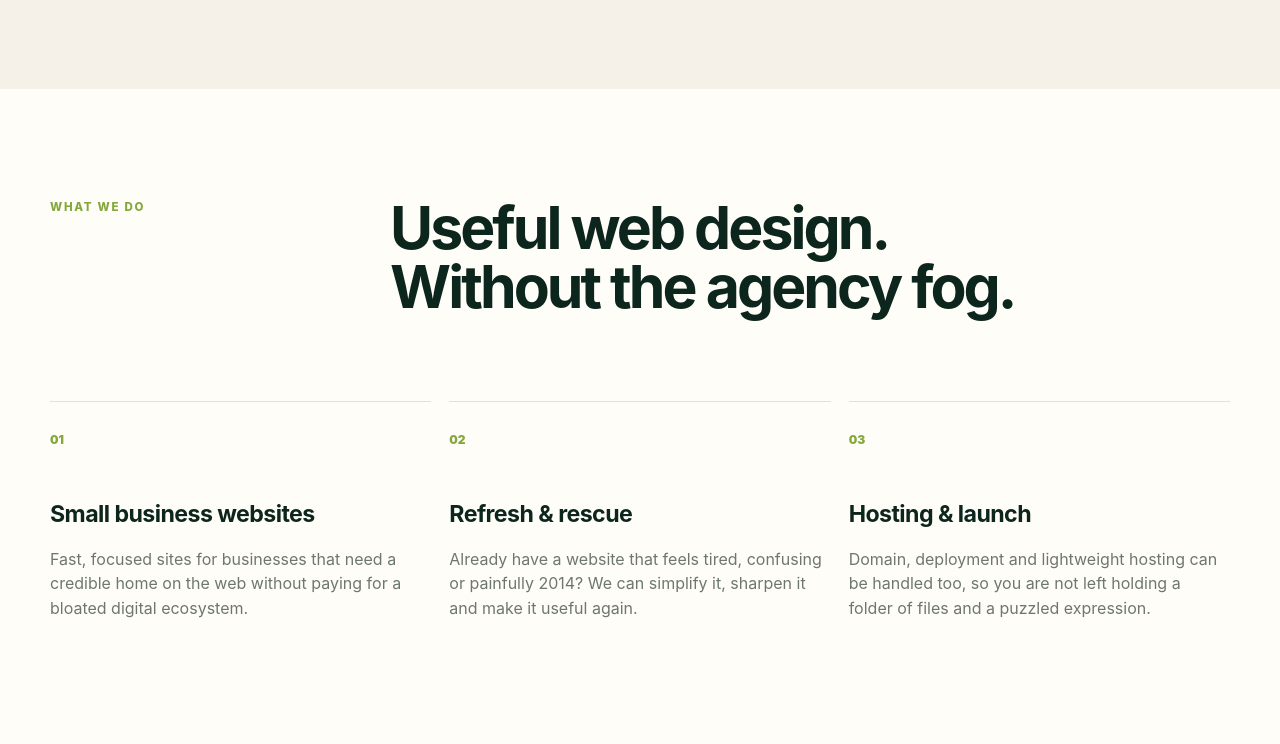
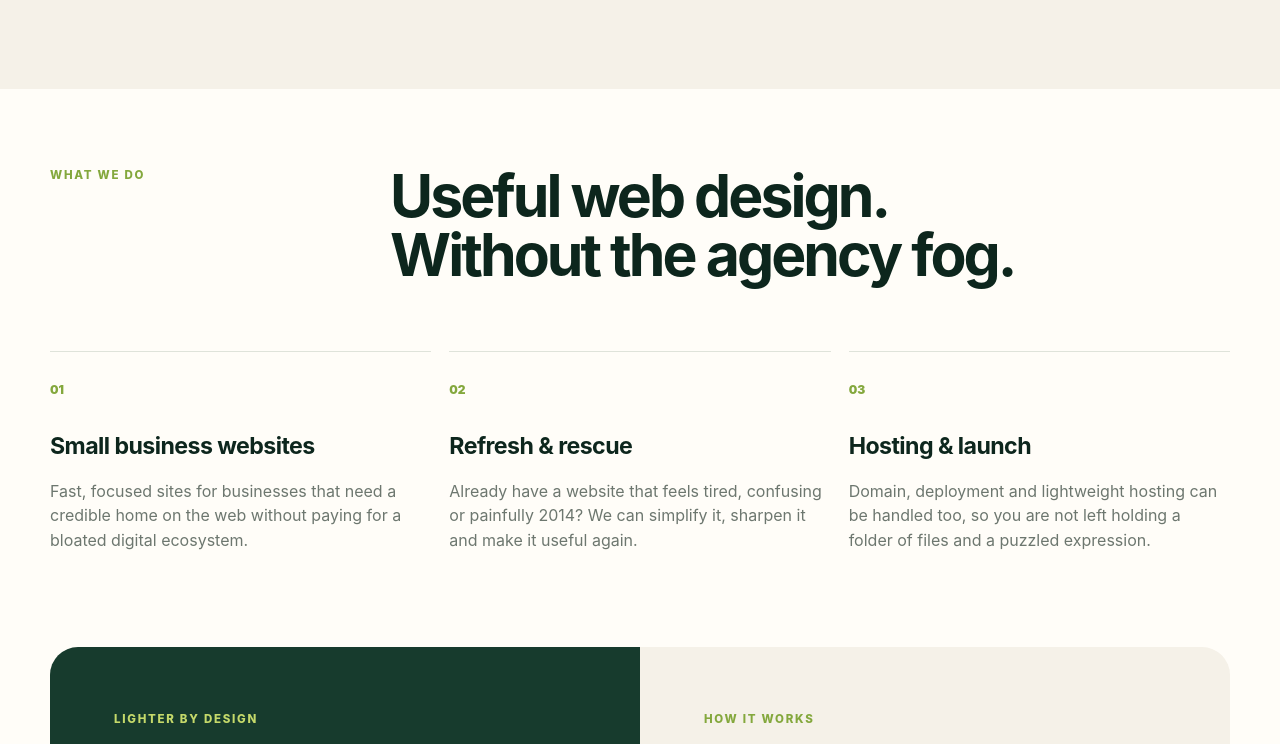
Before and after one commit to misterel72/avocado-signal, an Astro site: page / in a window 1280 px wide. Shown: the part 1197-1941 px from the top of the page. Built offline with nearby package versions, Linux system fonts and the light colour scheme; Astro itself is replaced by a stand-in of ours.

Commit message:
Improve anchor section flow

```diff
--- a/src/pages/index.astro
+++ b/src/pages/index.astro
@@ -34,6 +34,14 @@
     <meta name="description" content="Avocado Signal builds sharp, lightweight websites for small businesses." />
     <meta name="theme-color" content="#173b2d" />
     <title>Avocado Signal | Websites that work harder and weigh less</title>
+    <style>
+      @media (min-width: 901px) {
+        #services { padding-top: 78px; padding-bottom: 78px; }
+        #services .service-grid { margin-top: 42px; }
+        #services .service-card h3 { margin-top: 28px; }
+        #approach { scroll-margin-top: 112px; }
+      }
+    </style>
   </head>
   <body>
     <header class="site-header">
```
